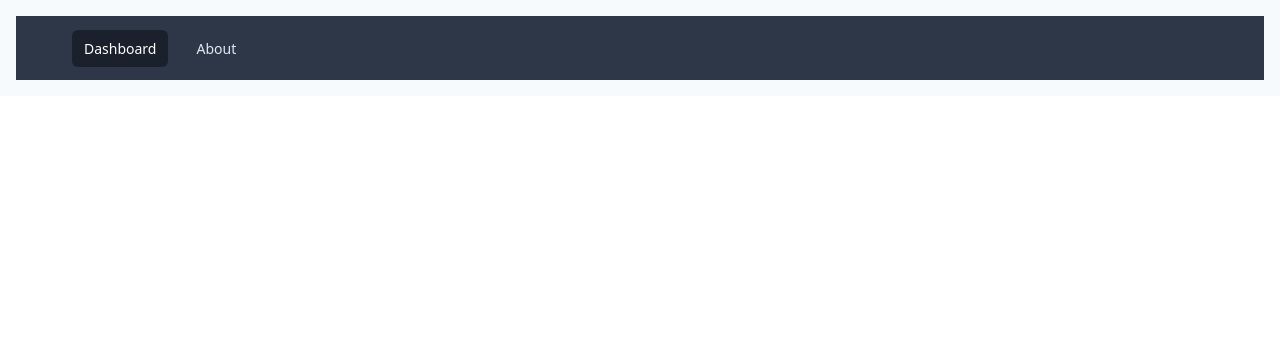
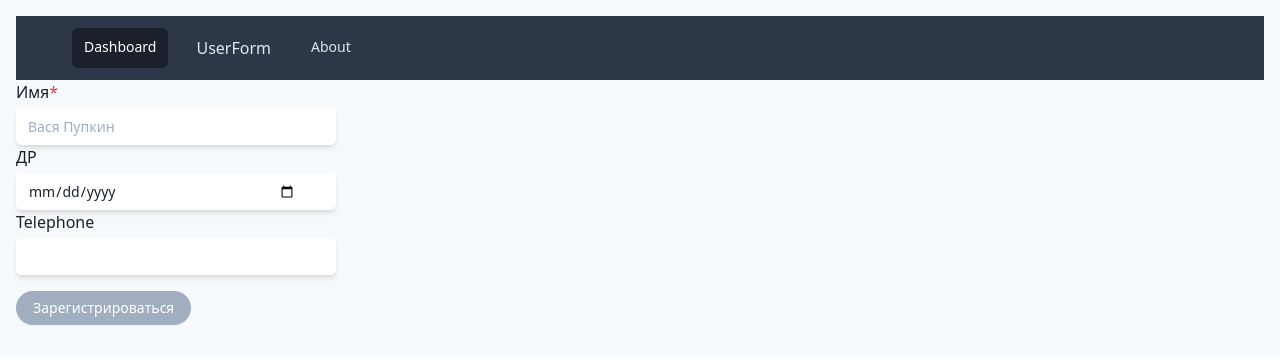
Before and after one commit to lenaonisch/cryptonomicon-ng, an Angular app: page /user in a window 1280 px wide. Before the commit this address led to /. Shown: the top 364 px of the page. Built offline with nearby package versions, Linux system fonts and the light colour scheme.

Commit message:
form + validation

```diff
--- a/src/app/components/header/header.component.html
+++ b/src/app/components/header/header.component.html
@@ -31,6 +31,7 @@
           <div class="hidden sm:block sm:ml-6">
             <div class="flex space-x-4">
               <a routerLink="" class="bg-gray-900 text-white px-3 py-2 rounded-md text-sm font-medium" aria-current="page">Dashboard</a>
+              <a routerLink="user" class="text-gray-300 hover:bg-gray-700 hover:text-white block px-3 py-2 rounded-md text-base font-medium" aria-current="page">UserForm</a>
               <a *ngIf="!isRouteEqual('/about')" routerLink="about" class="text-gray-300 hover:bg-gray-700 hover:text-white px-3 py-2 rounded-md text-sm font-medium">About</a>
             </div>
           </div>
@@ -44,6 +45,7 @@
     <div class="sm:hidden" id="mobile-menu">
       <div class="px-2 pt-2 pb-3 space-y-1">
         <a routerLink="" class="bg-gray-900 text-white block px-3 py-2 rounded-md text-base font-medium" aria-current="page">Dashboard</a>
+        <a routerLink="user" class="text-gray-300 hover:bg-gray-700 hover:text-white block px-3 py-2 rounded-md text-base font-medium" aria-current="page">UserForm</a>
         <a *ngIf="!isRouteEqual('/about')" routerLink="about" class="text-gray-300 hover:bg-gray-700 hover:text-white block px-3 py-2 rounded-md text-base font-medium">About</a>
         <!--*ngIf="isRouteEqual('about')"-->
       </div>
--- /dev/null
+++ b/src/app/components/pages/user-form/user-form.component.html
@@ -0,0 +1,75 @@
+<div class="max-w-xs">
+  <label for="userName" class="block text-base font-medium text-gray-900"
+    >Имя<span class="text-red-600">*</span></label
+  >
+  <div class="mt-1 relative rounded-md shadow-md">
+    <input
+      [(ngModel)]="user.name"
+      type="text"
+      name="userName"
+      id="userName"
+      class="
+        block
+        w-full
+        pr-10
+        border-gray-300
+        text-gray-900
+        focus:outline-none focus:ring-gray-500 focus:border-gray-500
+        sm:text-sm
+        rounded-md
+      "
+      placeholder="Вася Пупкин"
+      autocomplete="off"
+      required
+    />
+  </div>
+
+  <label for="DOB" class="block text-base font-medium text-gray-900">ДР</label>
+  <div class="mt-1 relative rounded-md shadow-md">
+    <input
+      [(ngModel)]="user.DOB"
+      type="date"
+      name="DOB"
+      id="DOB"
+      class="
+        block
+        w-full
+        pr-10
+        border-gray-300
+        text-gray-900
+        focus:outline-none focus:ring-gray-500 focus:border-gray-500
+        sm:text-sm
+        rounded-md
+      "
+      autocomplete="off"
+    />
+  </div>
+  <label for="Tel" class="block text-base font-medium text-gray-900"
+    >Telephone</label
+  >
+  <div class="mt-1 relative rounded-md shadow-md">
+    <input
+      #phone="ngModel"
+      [(ngModel)]="user.tel"
+      type="text"
+      name="Tel"
+      id="Tel"
+      class="
+        block
+        w-full
+        pr-10
+        border-gray-300
+        text-gray-900
+        focus:outline-none focus:ring-gray-500 focus:border-gray-500
+        sm:text-sm
+        rounded-md
+      "
+      pattern="[0-9]{10}"
+      autocomplete="off"
+    />
+    <div [hidden]="phone.valid || phone.untouched" class="alert alert-danger">
+      Некорректный телефон
+    </div>
+  </div>
+</div>
+<app-iconed-button [isEnabled]="phone.invalid!" (btnClick) = "register();" text='Зарегистрироваться'></app-iconed-button>
--- /dev/null
+++ b/src/app/components/pages/user-form/user-form.component.ts
@@ -0,0 +1,20 @@
+import { Component, OnInit } from '@angular/core';
+
+@Component({
+  selector: 'app-user-form',
+  templateUrl: './user-form.component.html',
+  styleUrls: ['./user-form.component.css'],
+})
+export class UserFormComponent implements OnInit {
+  user: {
+    name: string;
+    DOB: Date | undefined;
+    tel: string;
+  } = { name: '', DOB: undefined, tel: '' };
+  constructor() {}
+
+  ngOnInit(): void {}
+  register() {
+
+  }
+}
```
Also changed, not shown: src/app/app.module.ts (+11 -2 lines), src/app/components/pages/user-form/user-form.component.css (added), 1 other file (tests, documents, lock files or other folders).
